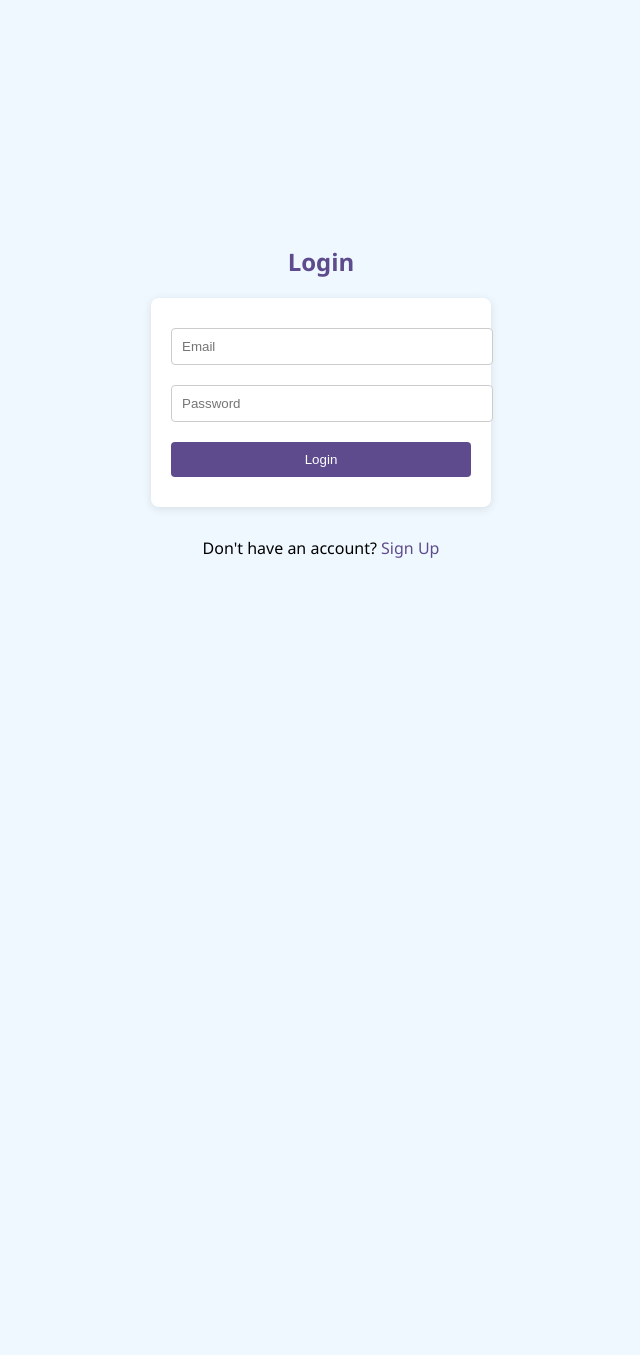
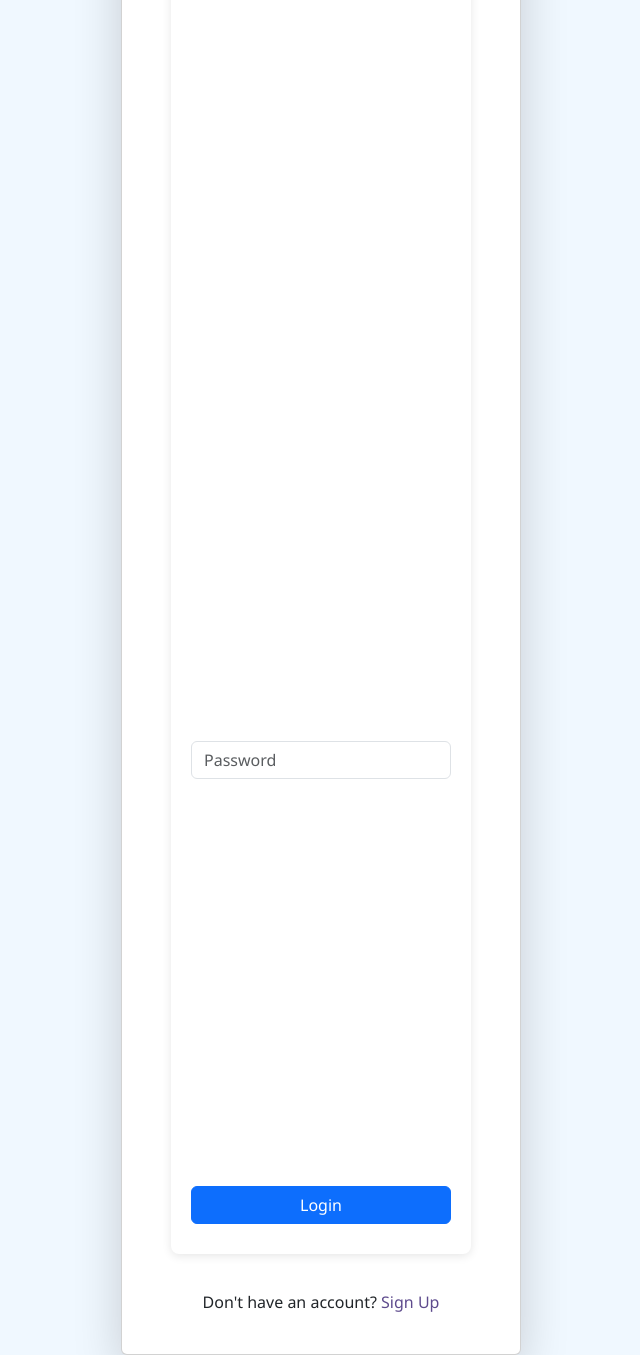
Before and after one commit to Jokinth/Patient-Symptom-Tracker, a React (Create React App) app in the folder frontend/: page / in a window 1280 px wide. Shown: the whole page, without its empty margins (319-959 px from the left). Before the commit the page ends 800 px from the top, so only its background shows below. Built offline with nearby package versions, Linux system fonts and the light colour scheme.

Commit message:
Update Login.js

```diff
--- a/frontend/src/components/Login.js
+++ b/frontend/src/components/Login.js
@@ -1,6 +1,7 @@
 import React, { useState } from 'react';
 import { useNavigate } from 'react-router-dom';
-import './Login.css'; // Import the CSS file
+import 'bootstrap/dist/css/bootstrap.min.css'; // Import Bootstrap
+import './Login.css'; // Import custom CSS file
 
 const Login = () => {
     const [email, setEmail] = useState('');
@@ -13,7 +14,6 @@ const Login = () => {
         setError(''); // Reset error message
 
         try {
-            // Send login request to backend
             const response = await fetch('https://patient-symptom-tracker-production.up.railway.app/login/', {
                 method: 'POST',
                 headers: {
@@ -22,20 +22,9 @@ const Login = () => {
                 body: JSON.stringify({ email, password }),
             });
 
-            // Check if response is successful
             if (response.ok) {
-                const data = await response.json(); // Get the access token from response
-                localStorage.setItem('access_token', data.access_token); // Store token in localStorage
-
-                // Optionally, fetch user data or symptoms here if needed
-                // For example, fetching symptoms:
-                // const userResponse = await fetch('http://localhost:8000/symptoms/', {
-                //     headers: {
-                //         'Authorization': `Bearer ${data.access_token}`, // Include token in the request
-                //     },
-                // });
-
-                // Redirect user to the symptom logger page after successful login
+                const data = await response.json();
+                localStorage.setItem('access_token', data.access_token);
                 navigate('/logger');
             } else {
                 setError('Invalid email or password');
@@ -46,30 +35,35 @@ const Login = () => {
     };
 
     return (
-        <div>
-            <h2>Login</h2>
+        <div className="container d-flex justify-content-center align-items-center vh-100">
+            <div className="card p-4 shadow-lg" style={{ width: '100%', maxWidth: '400px' }}>
+                <h2 className="text-center mb-3">Login</h2>
                 <form onSubmit={handleLogin}>
+                    <div className="mb-3">
                         <input
                             type="email"
+                            className="form-control"
                             placeholder="Email"
                             value={email}
                             onChange={(e) => setEmail(e.target.value)}
                             required
                         />
+                    </div>
+                    <div className="mb-3">
                         <input
                             type="password"
+                            className="form-control"
                             placeholder="Password"
                             value={password}
                             onChange={(e) => setPassword(e.target.value)}
                             required
                         />
-                <button type="submit">Login</button>
+                    </div>
+                    <button type="submit" className="btn btn-primary w-100">Login</button>
                 </form>
-
-            {/* Display error message if any */}
-            {error && <p className="error-message" style={{ color: 'red' }}>{error}</p>}
-
-            <p>Don't have an account? <a href="/signup">Sign Up</a></p>
+                {error && <p className="text-danger text-center mt-2">{error}</p>}
+                <p className="text-center mt-3">Don't have an account? <a href="/signup">Sign Up</a></p>
+            </div>
         </div>
     );
 };
```
Lines whose indentation alone changed are shown as unchanged.
